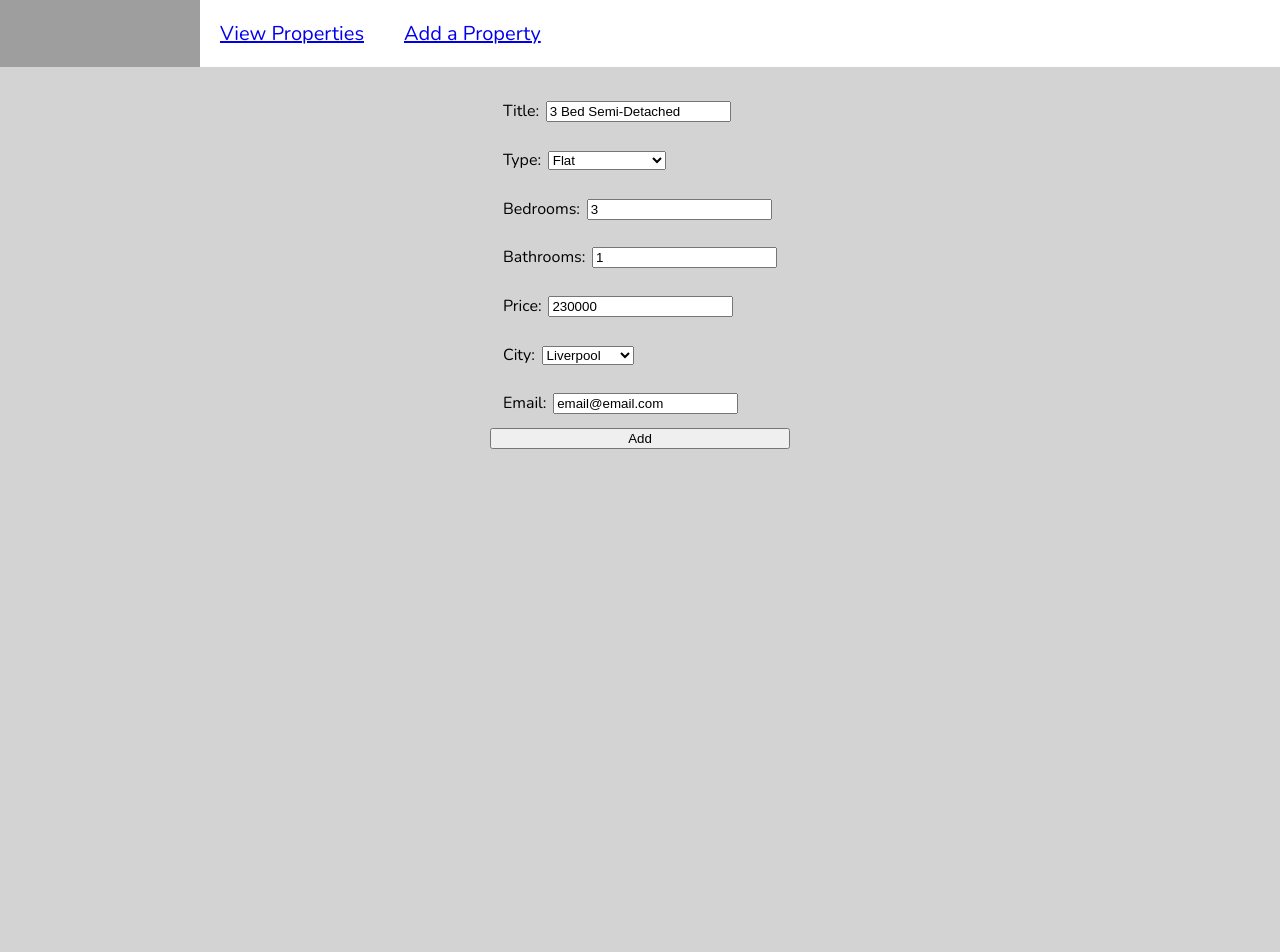
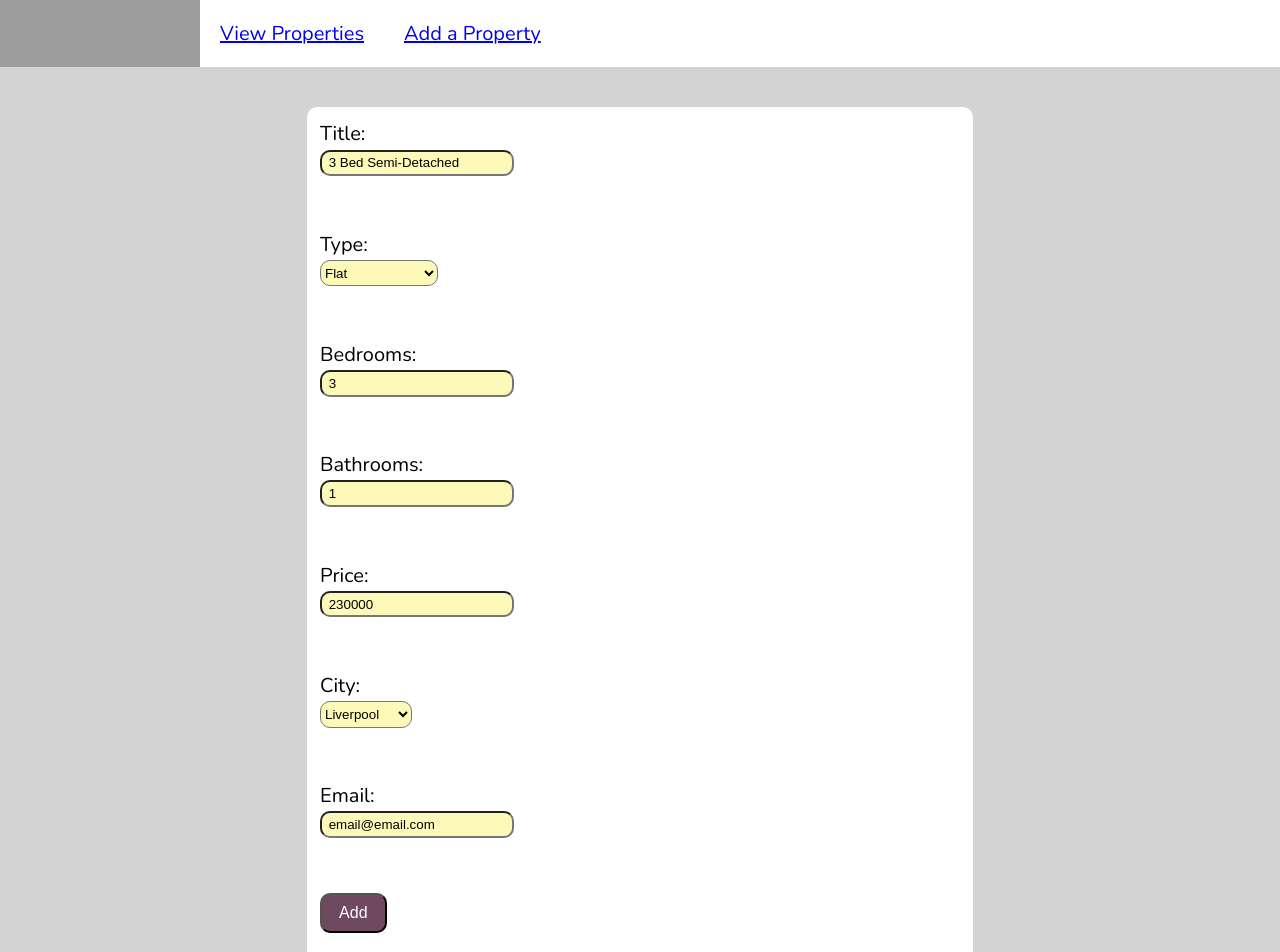
Before and after one commit to Will-H93/Surreal-Estate, a React (Create React App) app: page /add-property in a window 1280 px wide. Shown: the top 952 px of the page. Before the commit the page ends 800 px from the top, so only its background shows below. Built offline with nearby package versions, Linux system fonts and the light colour scheme; grey boxes are pictures that could not be loaded; the HTML template or start-up script is replaced by a standard one.

Commit message:
form styling

```diff
--- a/src/components/AddProperty.jsx
+++ b/src/components/AddProperty.jsx
@@ -148,7 +148,9 @@ const AddProperty = () => {
             </div>
           </label>
         </div>
-        <button type="submit">Add</button>
+        <div className="form-button">
+          <button type="submit">Add</button>
+        </div>
       </form>
     </div>
   );
--- a/src/styles/add-property.css
+++ b/src/styles/add-property.css
@@ -1,28 +1,50 @@
 .add-property {
   display: flex;
-  padding: 15pt;
+  padding: 30pt;
   align-items: center;
   flex-direction: column;
+  font-size: 15pt;
 }
 
 .add-property-form {
   display: grid;
   grid-template-columns: auto;
+  background-color: white;
+  width: 500pt;
+  height: 650pt;
+  border-radius: 10px;
 }
 
 .form-field {
   padding: 10pt;
-  display: flex;
-  flex-direction: row;
 }
 
-.form-label {
-  display: inline-flex;
-  flex-direction: row;
-  margin-right: 5pt;
+.form-button {
+  padding: 10pt;
 }
 
-.form-input {
-  display: inline-flex;
-  flex-direction: row;
+input {
+  box-sizing: border-box;
+  border-radius: 10px;
+  font-size: 10pt;
+  height: 20pt;
+  background-color: #fdfab9;
+  padding: 5pt;
 }
+
+select {
+  box-sizing: border-box;
+  border-radius: 10px;
+  font-size: 10pt;
+  height: 20pt;
+  background-color: #fdfab9;
+}
+
+button {
+  background-color: #6f495f;
+  height: 30pt;
+  width: 50pt;
+  border-radius: 10px;
+  font-size: 12pt;
+  color: white;
+}
```
